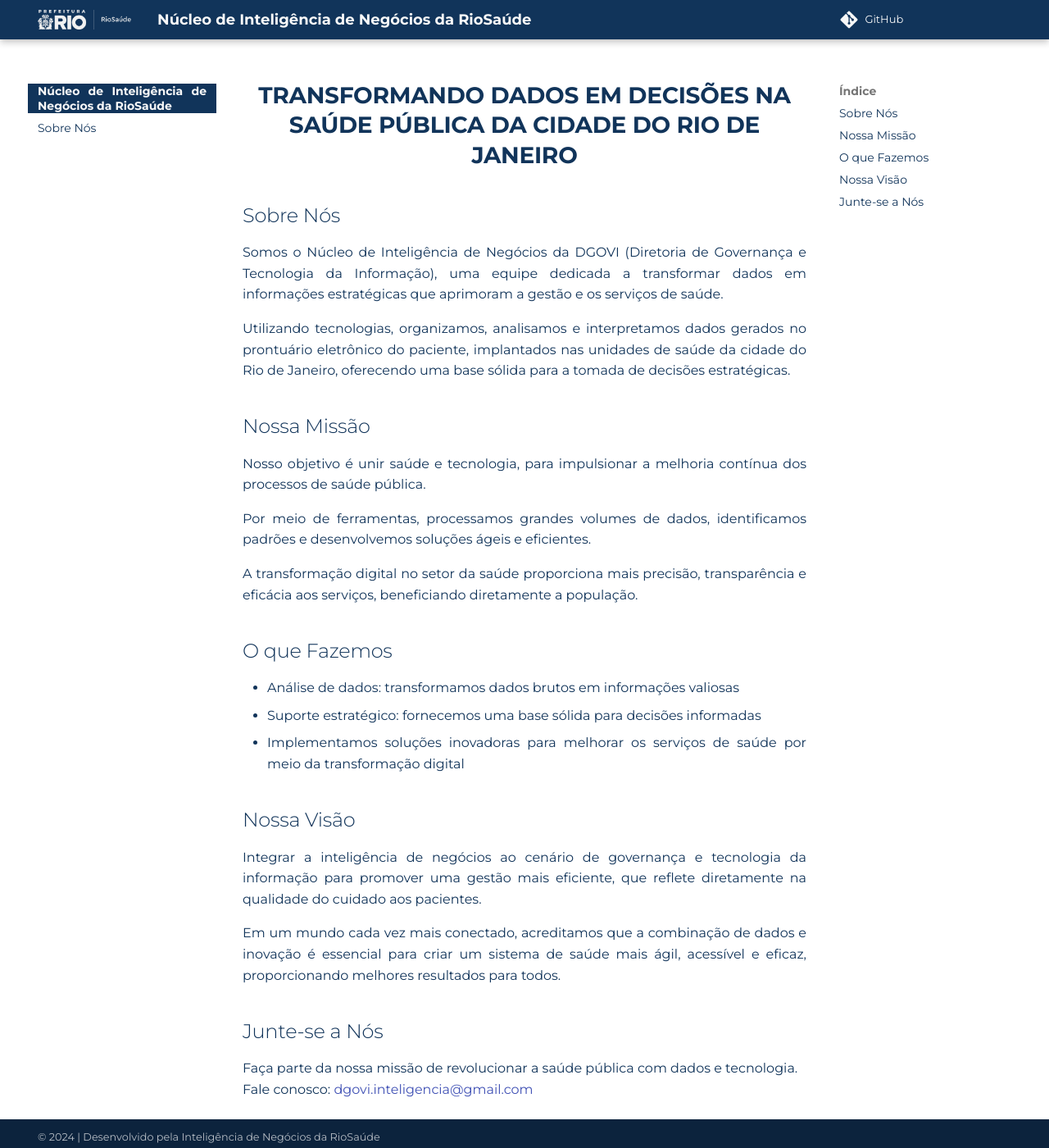
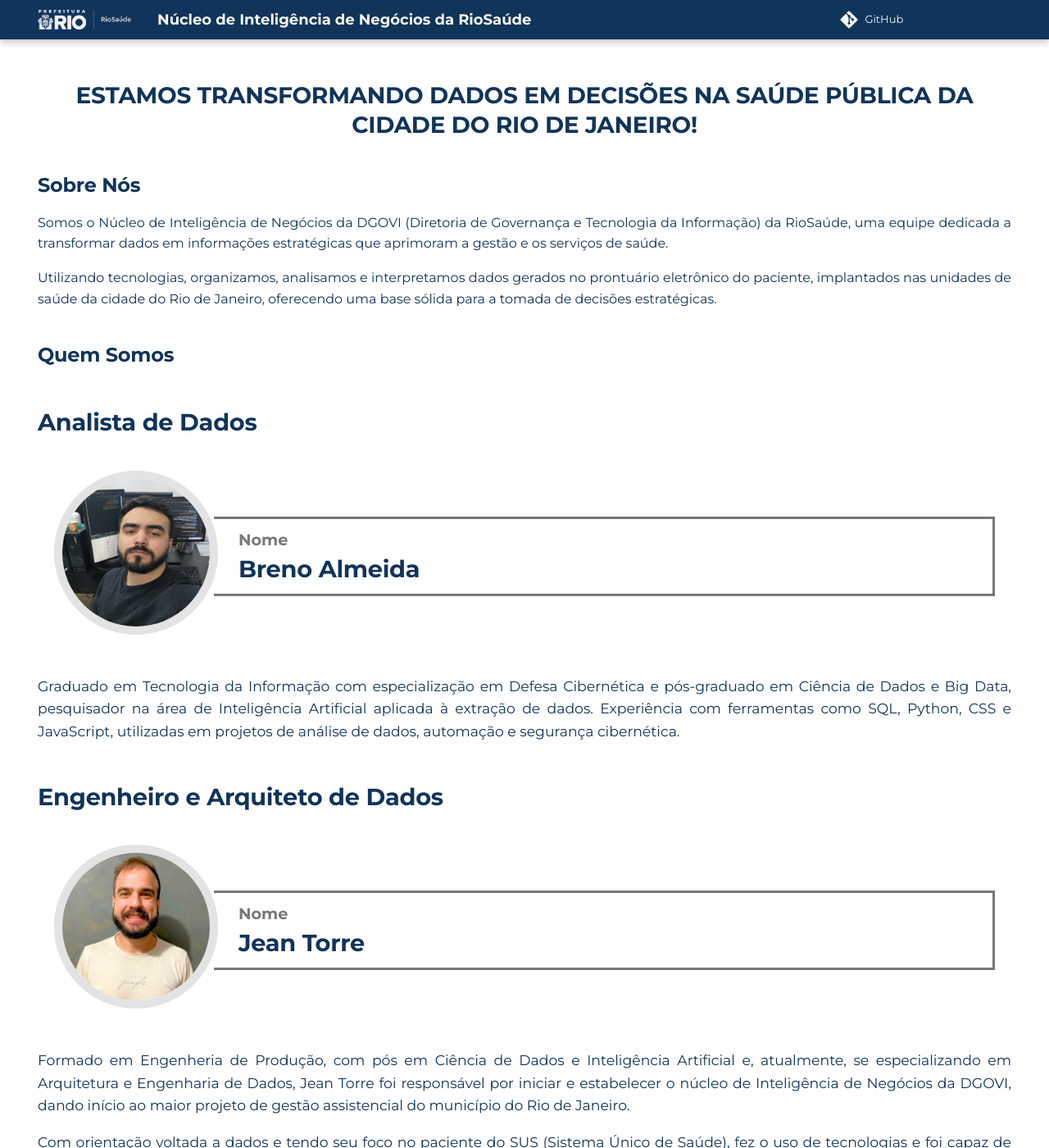
Before and after one commit to jeantorre/riosaude_nucleo_bi, an MkDocs documentation site: the page built from docs/index.md, in a window 1280 px wide and 1400 px high. Shown: the whole window at 82% size. Built offline with MkDocs 1.6.1 and Material for MkDocs 9.7.7, drawn with Linux system fonts in a browser that asks for light colours; comment, search, counter and statistics services are not loaded; some of the changed text lies outside the part shown.

Commit message:
atulizacao da documentacao e adicao das fotos dos integrantes da equipe

```diff
--- a/docs/index.md
+++ b/docs/index.md
@@ -1,27 +1,86 @@
-# Transformando dados em decisões na saúde pública da cidade do Rio de Janeiro
+---
+hide:
+  - navigation
+  - toc
+  - path
+---
 
-## Sobre Nós
-Somos o Núcleo de Inteligência de Negócios da DGOVI (Diretoria de Governança e Tecnologia da Informação), uma equipe dedicada a transformar dados em informações estratégicas que aprimoram a gestão e os serviços de saúde.
+# Estamos transformando dados em decisões na saúde pública da cidade do Rio de Janeiro!
+
+## **Sobre Nós**
+Somos o Núcleo de Inteligência de Negócios da DGOVI (Diretoria de Governança e Tecnologia da Informação) da RioSaúde, uma equipe dedicada a transformar dados em informações estratégicas que aprimoram a gestão e os serviços de saúde.
 
 Utilizando tecnologias, organizamos, analisamos e interpretamos dados gerados no prontuário eletrônico do paciente, implantados nas unidades de saúde da cidade do Rio de Janeiro, oferecendo uma base sólida para a tomada de decisões estratégicas.
 
-## Nossa Missão
+## **Quem Somos**
+
+<section class="descricao_cargo">
+  <h2><strong>Analista de Dados</strong></h2>
+  <div class="profile-card">
+    <div class="profile-image">
+      <img src="src/breno.png" alt="Foto Breno Almeida">
+    </div>
+    <div class="profile-info">
+      <p><strong>Nome</strong></p>
+      <h2><strong>Breno Almeida</strong></h2>
+    </div>
+  </div>
+  <div class="cargo_info">
+    <p>Graduado em Tecnologia da Informação com especialização em Defesa Cibernética e pós-graduado em Ciência de Dados e Big Data, pesquisador na área de Inteligência Artificial aplicada à extração de dados. Experiência com ferramentas como SQL, Python, CSS e JavaScript, utilizadas em projetos de análise de dados, automação e segurança cibernética.</p>
+  </div>
+</section>
+
+<section class="descricao_cargo">
+  <h2><strong>Engenheiro e Arquiteto de Dados</strong></h2>
+  <div class="profile-card">
+    <div class="profile-image">
+      <img src="src/jean.png" alt="Foto Jean Torre">
+    </div>
+    <div class="profile-info">
+      <p><strong>Nome</strong></p>
+      <h2><strong>Jean Torre</strong></h2>
+    </div>
+  </div>
+  <div class="cargo_info">
+    <p>Formado em Engenheria de Produção, com pós em Ciência de Dados e Inteligência Artificial e, atualmente, se especializando em Arquitetura e Engenharia de Dados, Jean Torre foi responsável por iniciar e estabelecer o núcleo de Inteligência de Negócios da DGOVI, dando início ao maior projeto de gestão assistencial do município do Rio de Janeiro.</p>
+    <p>Com orientação voltada a dados e tendo seu foco no paciente do SUS (Sistema Único de Saúde), fez o uso de tecnologias e foi capaz de desenvolver soluções que levam transparência a população do município e a melhoria dos serviços de saúde.</p>
+  </div>
+</section>
+
+<section class="descricao_cargo">
+  <h2><strong>UI Designer & UX Designer</strong></h2>
+  <div class="profile-card">
+    <div class="profile-image">
+      <img src="src/marlon.png" alt="Foto Marlon Assis">
+    </div>
+    <div class="profile-info">
+      <p><strong>Nome</strong></p>
+      <h2><strong>Marlon Assis</strong></h2>
+    </div>
+  </div>
+  <div class="cargo_info">
+    <p>Descrição da função</p>
+  </div>
+</section>
+
+
+## **Nossa Missão**
 Nosso objetivo é unir saúde e tecnologia, para impulsionar a melhoria contínua dos processos de saúde pública.
 
 Por meio de ferramentas, processamos grandes volumes de dados, identificamos padrões e desenvolvemos soluções ágeis e eficientes.
 
 A transformação digital no setor da saúde proporciona mais precisão, transparência e eficácia aos serviços, beneficiando diretamente a população.
 
-## O que Fazemos
+## **O que Fazemos**
 - Análise de dados: transformamos dados brutos em informações valiosas
 - Suporte estratégico: fornecemos uma base sólida para decisões informadas
 - Implementamos soluções inovadoras para melhorar os serviços de saúde por meio da transformação digital
 
-## Nossa Visão
+## **Nossa Visão**
 Integrar a inteligência de negócios ao cenário de governança e tecnologia da informação para promover uma gestão mais eficiente, que reflete diretamente na qualidade do cuidado aos pacientes.
 
 Em um mundo cada vez mais conectado, acreditamos que a combinação de dados e inovação é essencial para criar um sistema de saúde mais ágil, acessível e eficaz, proporcionando melhores resultados para todos.
 
-## Junte-se a Nós
+## **Junte-se a Nós**
 Faça parte da nossa missão de revolucionar a saúde pública com dados e tecnologia.
 Fale conosco: [dgovi.inteligencia@gmail.com](mailto:dgovi.inteligencia@gmail.com)
```
